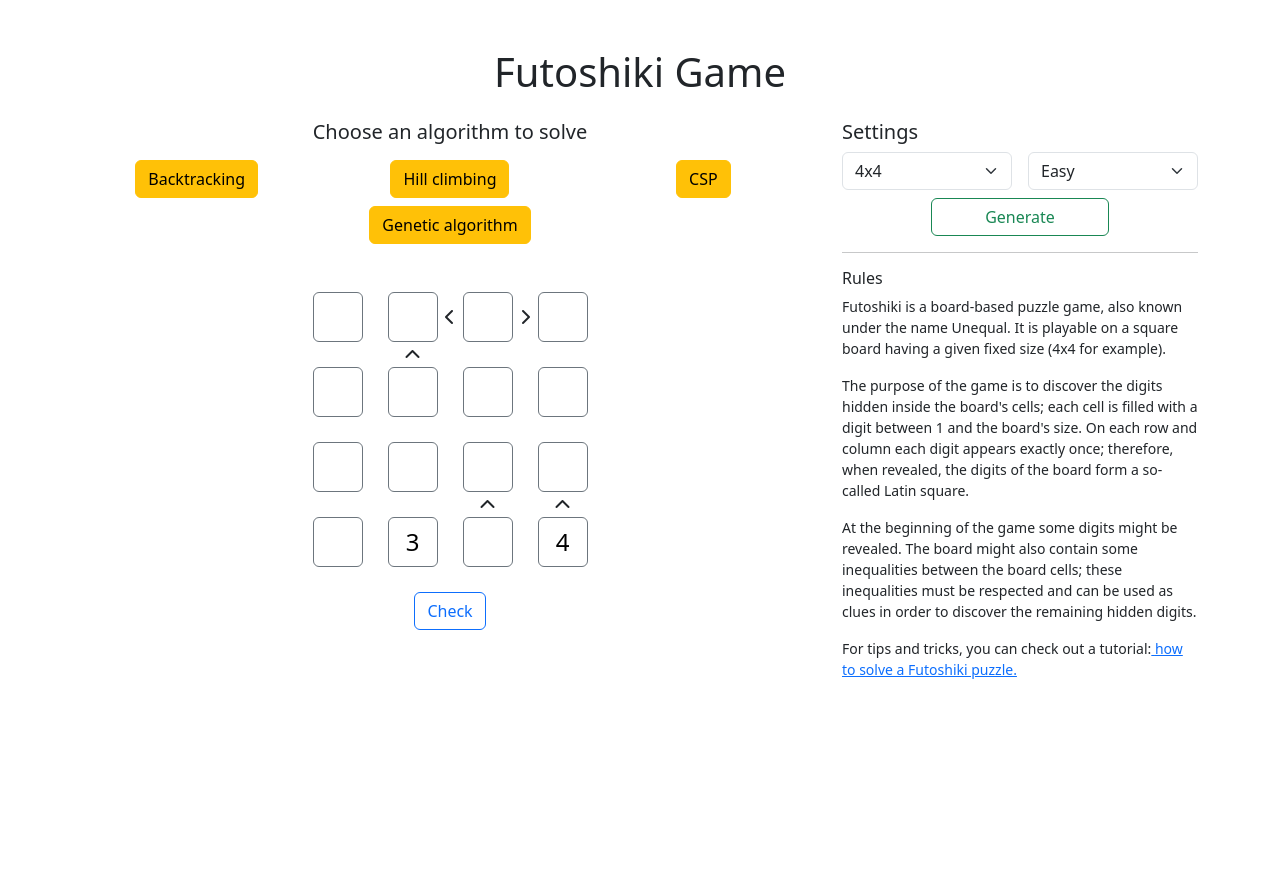
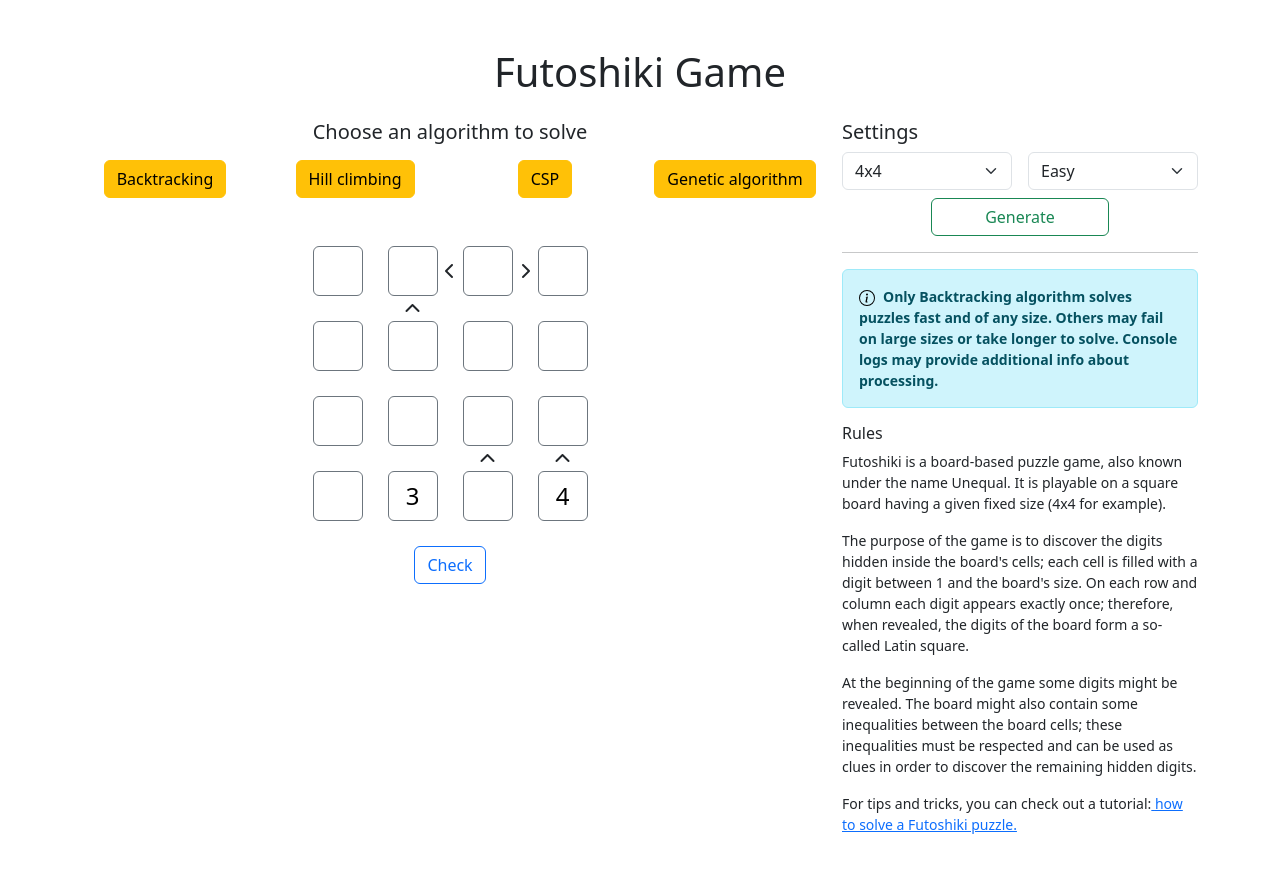
Before and after one commit to danielyandev/futoshiki, a React (Vite) app: page / in a window 1280 px wide. Shown: the top 872 px of the page. Before the commit the page ends 800 px from the top, so only its background shows below. Built offline with nearby package versions, Linux system fonts and the light colour scheme.

Commit message:
Update styling

```diff
--- a/src/components/GameBoard.jsx
+++ b/src/components/GameBoard.jsx
@@ -73,9 +73,9 @@ export default function GameBoard({ settings }) {
 
   return (
     <div>
-      <div className="row justify-content-center">
+      <div className="row">
         <h5 className="text-center">Choose an algorithm to solve</h5>
-        <div className="col-4 text-center mt-2">
+        <div className="col-3 text-center mt-2">
           <button
             className="btn btn-warning"
             onClick={handleSolveWithBacktracking}
@@ -83,7 +83,7 @@ export default function GameBoard({ settings }) {
             Backtracking
           </button>
         </div>
-        <div className="col-4 text-center mt-2">
+        <div className="col-3 text-center mt-2">
           <button
             className="btn btn-warning"
             onClick={handleSolveWithLowestDescent}
@@ -91,12 +91,12 @@ export default function GameBoard({ settings }) {
             Hill climbing
           </button>
         </div>
-        <div className="col-4 text-center mt-2">
+        <div className="col-3 text-center mt-2">
           <button className="btn btn-warning" onClick={handleSolveWithCSP}>
             CSP
           </button>
         </div>
-        <div className="col-4 text-center mt-2">
+        <div className="col-3 text-center mt-2">
           <button
             className="btn btn-warning"
             onClick={handleSolveWithGeneticAlgorithm}
--- a/src/components/Info.jsx
+++ b/src/components/Info.jsx
@@ -1,6 +1,14 @@
+import infoIcon from '../icons/info.svg'
+
 export default function Info() {
   return (
     <div className="small">
+      <div className="alert alert-info fw-bold">
+        <img src={infoIcon} alt="info icon" className="me-2" />
+        Only Backtracking algorithm solves puzzles fast and of any size. Others
+        may fail on large sizes or take longer to solve. Console logs may
+        provide additional info about processing.
+      </div>
       <h6>Rules</h6>
       <p>
         Futoshiki is a board-based puzzle game, also known under the name
```
Also changed, not shown: src/icons/info.svg (added).
